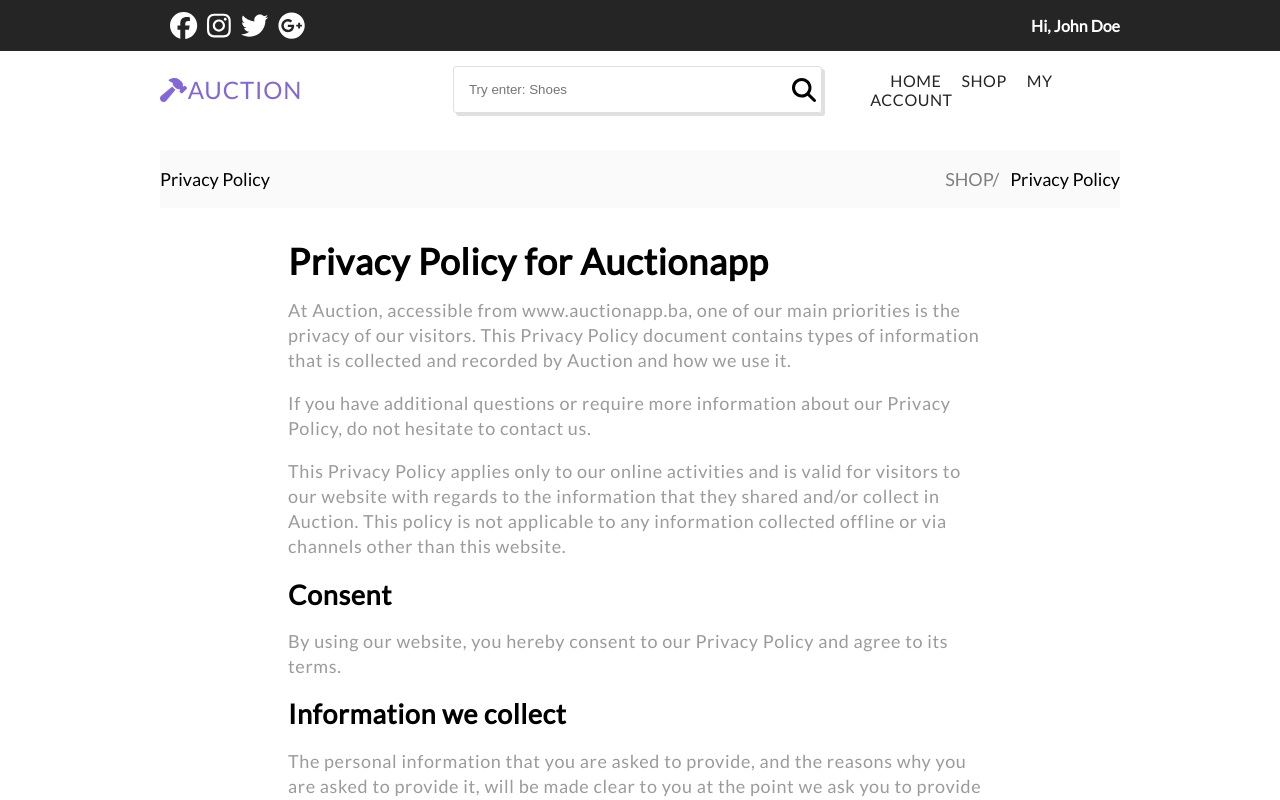
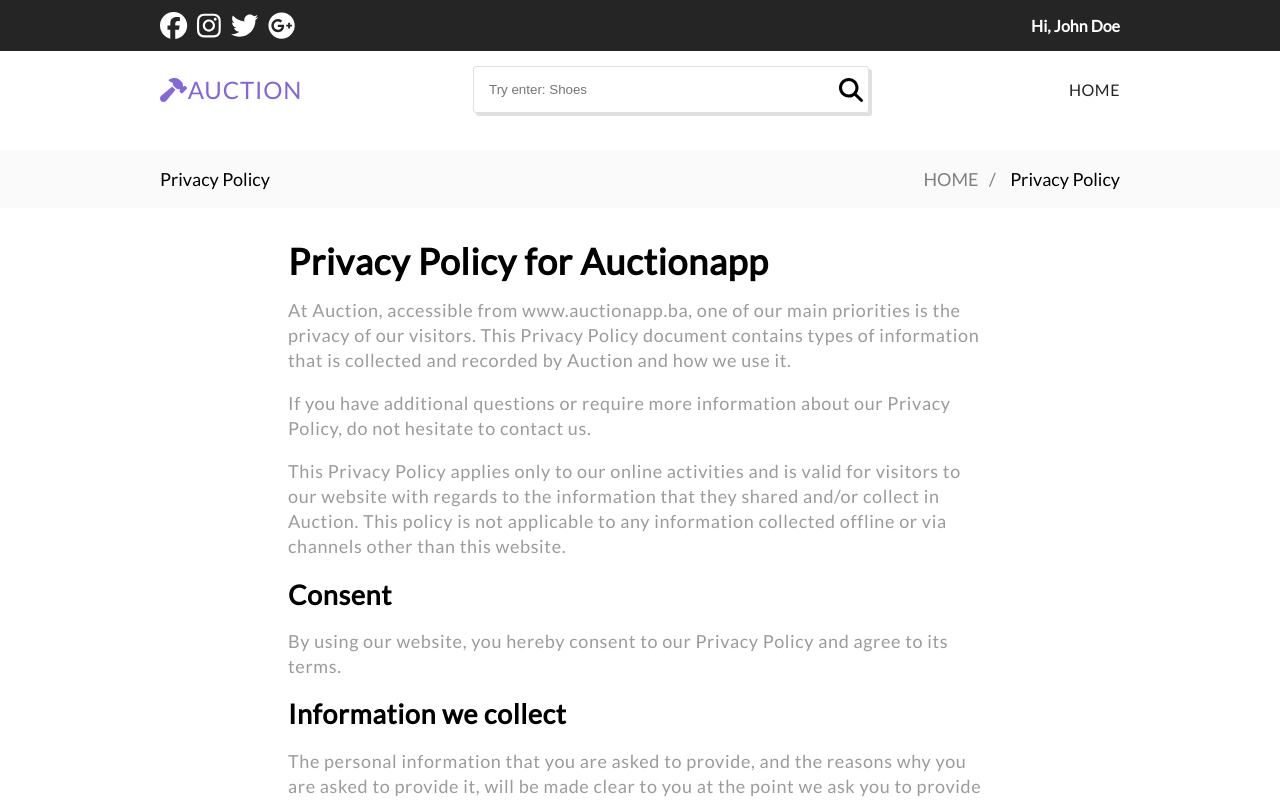
Before and after one commit to imsirvelid/auctionapp, a React (Create React App) app in the folder frontend/: page /privacy-policy in a window 1280 px wide. Shown: the top 800 px of the page. Built offline with nearby package versions, Linux system fonts and the light colour scheme.

Commit message:
resolve frontend suggestions

```diff
--- a/frontend/src/App.css
+++ b/frontend/src/App.css
@@ -1,3 +1,7 @@
 .App {
   font-family: "Lato";
 }
+
+a:hover {
+  cursor: pointer !important;
+}
--- a/frontend/src/components/navbar/Navbar.css
+++ b/frontend/src/components/navbar/Navbar.css
@@ -45,6 +45,10 @@
   align-items: center;
 }
 
+.navbar-logo:hover {
+  cursor: pointer;
+}
+
 .search-icon {
   font-size: 24px;
 }
@@ -87,4 +91,5 @@
 
 .navbar-routes {
   margin-left: 23px;
+  margin-left: auto;
 }
--- a/frontend/src/components/navbar/Navbar.jsx
+++ b/frontend/src/components/navbar/Navbar.jsx
@@ -1,9 +1,10 @@
 import React from "react";
-import { FontAwesomeIcon } from "@fortawesome/react-fontawesome";
-import { faSearch } from '@fortawesome/free-solid-svg-icons'
+import {FontAwesomeIcon} from "@fortawesome/react-fontawesome";
+import {faSearch} from "@fortawesome/free-solid-svg-icons";
 import Input from "components/text-input/Input";
 import SocialMediaCard from "components/social-media-card/SocialMediaCard";
 import "./Navbar.css";
+import {Link} from "react-router-dom";
 
 function Navbar() {
   return (
@@ -11,7 +12,7 @@ function Navbar() {
       <div className="black-navbar">
         <div className="navbar-container">
           <div>
-              <SocialMediaCard />
+            <SocialMediaCard />
           </div>
           <div className="div-right">
             <p className="login-options"> Hi, John Doe </p>
@@ -21,17 +22,17 @@ function Navbar() {
       <div className="white-navbar">
         <div className="navbar-container">
           <div className="navbar-logo">
-            <i className="fa-solid fa-hammer" />
-            AUCTION
+            <Link to="/">
+              <i className="fa-solid fa-hammer" />
+              AUCTION
+            </Link>
           </div>
           <div className="navbar-search-input">
             <Input width="95%" placeholder="Try enter: Shoes" />
-            <FontAwesomeIcon className="search-icon" icon={ faSearch } />
+            <FontAwesomeIcon className="search-icon" icon={faSearch} />
           </div>
           <div className="navbar-routes">
-            <a href="/about">HOME</a>
-            <a href="/about">SHOP</a>
-            <a href="/about">MY ACCOUNT</a>
+            <Link to="">HOME</Link>
           </div>
         </div>
       </div>
--- a/frontend/src/components/navigation-card/NavigationCard.css
+++ b/frontend/src/components/navigation-card/NavigationCard.css
@@ -1,5 +1,5 @@
 .current-location {
-  width: 75%;
+  width: 100%;
   margin: 37px auto;
   font-size: 18px;
   padding: 0px;
@@ -19,5 +19,11 @@
 }
 
 .current-location-flexdiv {
+  width: 75%;
+  margin: 0 auto;
   display: flex;
 }
+
+.slash {
+  margin-left: 7px;
+}
--- a/frontend/src/components/navigation-card/NavigationCard.jsx
+++ b/frontend/src/components/navigation-card/NavigationCard.jsx
@@ -7,7 +7,7 @@ function NavigationCard({ name, link, subLink }) {
       <div className="current-location-flexdiv">
         <p>{name}</p>
         <p className="right-p-link">
-          {link}/<span className="sublink-span">{subLink}</span>
+          {link} <span className="slash"> / </span><span className="sublink-span">{subLink}</span>
         </p>
       </div>
     </div>
--- a/frontend/src/components/social-media-card/SocialMediaCard.jsx
+++ b/frontend/src/components/social-media-card/SocialMediaCard.jsx
@@ -6,7 +6,7 @@ import "./SocialMediaCard.css";
 function SocialMediaCard() {
   return (
     <div className="social-media-card">
-      <a href="https://www.facebook.com" target="_blank" rel="noreferrer"><FontAwesomeIcon className="i-social-media" icon={ faFacebook } /></a>
+      <a href="https://www.facebook.com" target="_blank" rel="noreferrer"><FontAwesomeIcon className="i-social-media first" icon={ faFacebook } /></a>
       <a href="https://www.instagram.com" target="_blank" rel="noreferrer"><FontAwesomeIcon className="i-social-media" icon={ faInstagram } /></a>
       <a href="https://www.twitter.com" target="_blank" rel="noreferrer"><FontAwesomeIcon className="i-social-media" icon={ faTwitter } /></a>
       <a href="https://www.google.com" target="_blank" rel="noreferrer"><FontAwesomeIcon className="i-social-media" icon={ faGooglePlus } /></a>
--- a/frontend/src/pages/about/About.jsx
+++ b/frontend/src/pages/about/About.jsx
@@ -8,7 +8,7 @@ import NavigationCard from "components/navigation-card/NavigationCard";
 function About() {
   return (
     <>
-      <NavigationCard name="About Us" link="SHOP" subLink="About Us" />
+      <NavigationCard name="About Us" link="HOME" subLink="About Us" />
       <div className="container">
         <h1 className="about-title">About Us</h1>
         <div className="content">
--- a/frontend/src/pages/landing/Landing.css
+++ b/frontend/src/pages/landing/Landing.css
@@ -56,3 +56,7 @@
 a {
   all: unset;
 }
+
+a:hover {
+  cursor: pointer;
+}
--- a/frontend/src/pages/privacy-policy/PrivacyPolicy.jsx
+++ b/frontend/src/pages/privacy-policy/PrivacyPolicy.jsx
@@ -5,7 +5,7 @@ import "./PrivacyPolicy.css";
 function PrivacyPolicy() {
   return (
     <>
-      <NavigationCard name="Privacy Policy" link="SHOP" subLink="Privacy Policy" />
+      <NavigationCard name="Privacy Policy" link="HOME" subLink="Privacy Policy" />
       <div className="container-55">
         <h1>Privacy Policy for Auctionapp</h1>
 
--- a/frontend/src/pages/terms-and-conditions/TermsAndConditions.jsx
+++ b/frontend/src/pages/terms-and-conditions/TermsAndConditions.jsx
@@ -4,7 +4,7 @@ import NavigationCard from "components/navigation-card/NavigationCard";
 function TermsAndConditions() {
   return (
     <>
-      <NavigationCard name="About Us" link="SHOP" subLink="About Us" />
+      <NavigationCard name="About Us" link="HOME" subLink="About Us" />
       <div className="container-55">
         <h1>Terms and Conditions for Auctionapp</h1>
 
```
